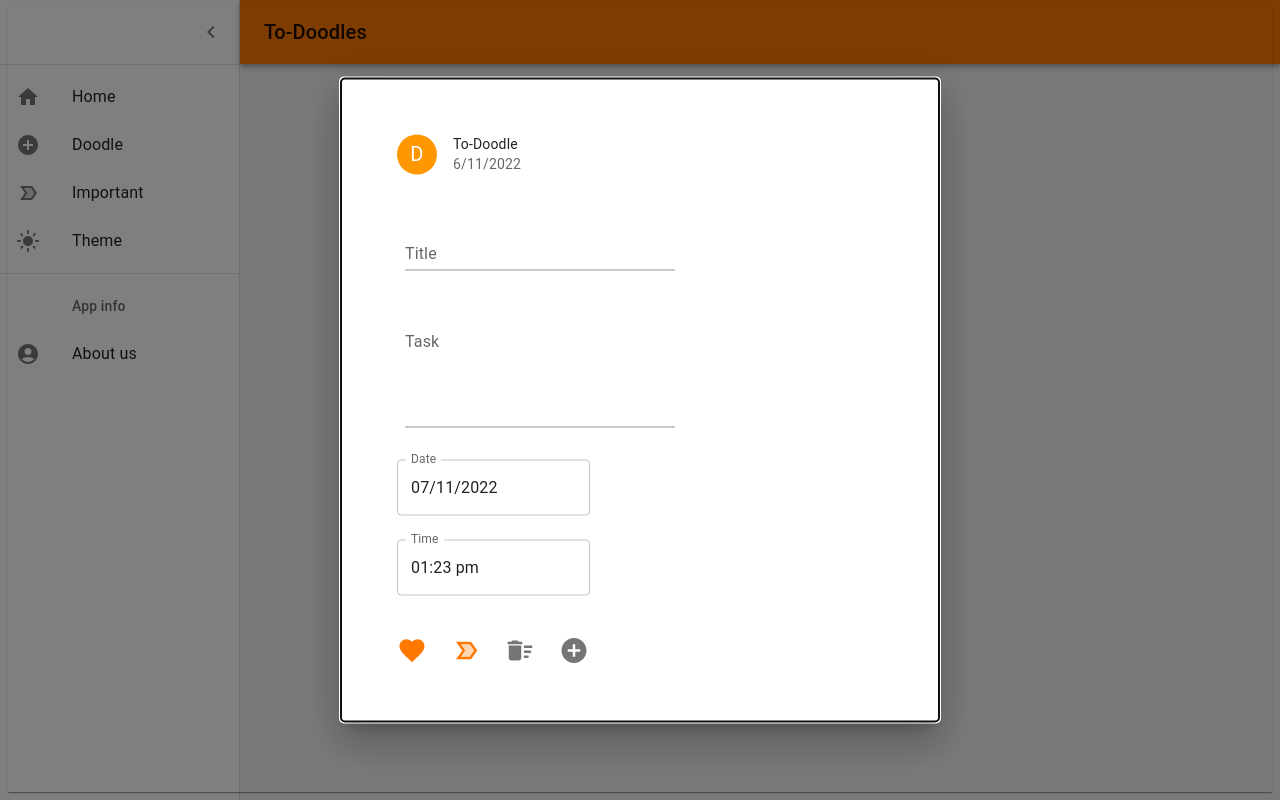
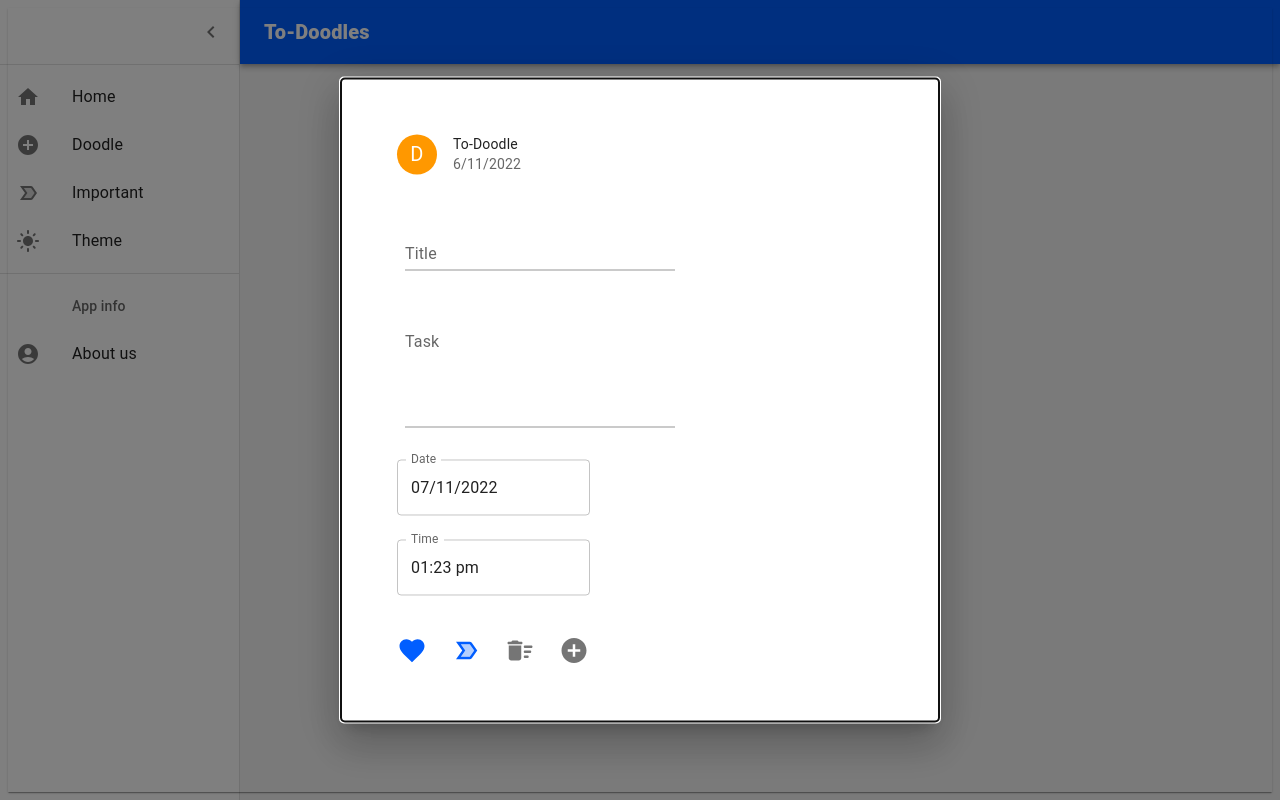
Before and after one commit to TrafalgarWaterDLaw/Vanila-Js-ToDoList, a Next.js app: page /doodles in a window 1280 px wide. Built offline with nearby package versions, Linux system fonts and the light colour scheme.

Commit message:
Theme 💥

```diff
--- a/components/NewTodo.tsx
+++ b/components/NewTodo.tsx
@@ -1,5 +1,3 @@
-import Todo from '../modals/todo';
-
 import { useRouter } from 'next/router';
 import Link from 'next/link';
 
@@ -85,7 +83,7 @@ const NewTodo = () => {
 
 			const inputTime = `${time.getHours().toString()}:${time.getMinutes().toString()}`;
 
-			todoCtx.addTodo(task, inputDate, time.toString(), title);
+			todoCtx.addTodo(task, inputDate, inputTime, title);
 		}
 
 	};
--- a/components/TodoItem.tsx
+++ b/components/TodoItem.tsx
@@ -2,14 +2,10 @@ import Card from '@mui/material/Card';
 import CardHeader from '@mui/material/CardHeader';
 import CardContent from '@mui/material/CardContent';
 import CardActions from '@mui/material/CardActions';
-import Avatar from '@mui/material/Avatar';
 import IconButton from '@mui/material/IconButton';
 import Typography from '@mui/material/Typography';
-import { orange } from '@mui/material/colors';
 
 //Icons
-import FavoriteIcon from '@mui/icons-material/Favorite';
-import FavoriteBorderIcon from '@mui/icons-material/FavoriteBorder';
 import DoneOutlineIcon from '@mui/icons-material/DoneOutline';
 import DeleteSweepRoundedIcon from '@mui/icons-material/DeleteSweepRounded';
 import LabelImportantTwoToneIcon from '@mui/icons-material/LabelImportantTwoTone';
@@ -21,8 +17,6 @@ interface TodoItemProps {
 	text: string;
 	onDelete: () => void;
 	onFavorite: () => void;
-	// onComplete: () => void;
-	// onImportant: () => void;
 }
 
 const TodoItem: React.FC<TodoItemProps> = ({
--- a/components/Ui/Dashboard.tsx
+++ b/components/Ui/Dashboard.tsx
@@ -1,3 +1,7 @@
+import { useContext } from 'react';
+import { TodosContxet } from '../../store/todos.context';
+
+//Material UI
 import * as React from 'react';
 import { styled, createTheme, ThemeProvider } from '@mui/material/styles';
 import CssBaseline from '@mui/material/CssBaseline';
@@ -9,10 +13,8 @@ import List from '@mui/material/List';
 import Typography from '@mui/material/Typography';
 import Divider from '@mui/material/Divider';
 import IconButton from '@mui/material/IconButton';
-import Badge from '@mui/material/Badge';
 import MenuIcon from '@mui/icons-material/Menu';
 import ChevronLeftIcon from '@mui/icons-material/ChevronLeft';
-import NotificationsIcon from '@mui/icons-material/Notifications';
 import { mainListItems, secondaryListItems } from './ListItems';
 
 const drawerWidth: number = 240;
@@ -68,7 +70,7 @@ const Drawer = styled(MuiDrawer, {
 const mdTheme = createTheme({
 	palette: {
 		primary: {
-			main: '#ff7900',
+			main: 'hsla(218, 100%, 50%, 0.996)',
 		},
 		secondary: {
 			main: '#fbfcff',
@@ -76,20 +78,33 @@ const mdTheme = createTheme({
 	},
 });
 
+const mdDarkTheme = createTheme({
+	palette: {
+		primary: {
+			main: '#fff',
+		},
+		secondary: {
+			main: '#000',
+		},
+	},
+})
+
 interface DashboardProps {
 	children?: React.ReactNode;
  }
 
 
 const Dashboard: React.FC<DashboardProps> = ({children}) => {
+	const todoCtx = useContext(TodosContxet)
 	const [open, setOpen] = React.useState(true);
+	const paletteTheme = todoCtx.lightTheme ? 'dark' : 'light'
 
 	const toggleDrawer = () => {
 		setOpen(!open);
 	};
 
 	return (
-		<ThemeProvider theme={mdTheme}>
+		<ThemeProvider theme={todoCtx.lightTheme ? mdDarkTheme : mdTheme}>
 			<Box sx={{ display: 'flex' }}>
 				<CssBaseline />
 				<AppBar position='absolute' open={open}>
@@ -114,6 +129,8 @@ const Dashboard: React.FC<DashboardProps> = ({children}) => {
 							component='h1'
 							variant='h6'
 							color='inherit'
+							fontWeight='800'
+							fontStyle='bold'
 							noWrap
 							sx={{ flexGrow: 1 }}
 						>
@@ -145,7 +162,7 @@ const Dashboard: React.FC<DashboardProps> = ({children}) => {
 					component='main'
 					sx={{
 						backgroundColor: (theme) =>
-							theme.palette.mode === 'light'
+							theme.palette.mode === paletteTheme
 								? theme.palette.grey[100]
 								: theme.palette.grey[900],
 						flexGrow: 1,
--- a/components/Ui/ListItems.tsx
+++ b/components/Ui/ListItems.tsx
@@ -1,3 +1,6 @@
+import { useContext } from 'react';
+import { TodosContxet } from '../../store/todos.context';
+
 //  nextjs imports
 import Link from 'next/link';
 
@@ -12,10 +15,24 @@ import HomeIcon from '@mui/icons-material/Home';
 import DarkModeIcon from '@mui/icons-material/DarkMode';
 import LightModeIcon from '@mui/icons-material/LightMode';
 import AddCircleIcon from '@mui/icons-material/AddCircle';
-import DoneOutlineIcon from '@mui/icons-material/DoneOutline';
-import DeleteSweepRoundedIcon from '@mui/icons-material/DeleteSweepRounded';
 import LabelImportantTwoToneIcon from '@mui/icons-material/LabelImportantTwoTone';
 import AccountCircleRoundedIcon from '@mui/icons-material/AccountCircleRounded';
+
+
+const Theme: React.FC = () => {
+	const todoCtx = useContext(TodosContxet)
+
+	return (
+		<ListItemButton onClick={() => {
+			todoCtx.changeTheme()
+		}}>
+			<ListItemIcon>
+				{todoCtx.lightTheme ? <DarkModeIcon /> : <LightModeIcon/>}
+			</ListItemIcon>
+			<ListItemText primary='Theme' />
+		</ListItemButton>
+	)
+}
 
 export const mainListItems = (
 	<>
@@ -46,12 +63,7 @@ export const mainListItems = (
 			</ListItemButton>
 		</Link>
 
-		<ListItemButton>
-			<ListItemIcon>
-				<LightModeIcon />
-			</ListItemIcon>
-			<ListItemText primary='Theme' />
-		</ListItemButton>
+		<Theme/>
 	</>
 );
 
--- a/store/todos.context.tsx
+++ b/store/todos.context.tsx
@@ -6,6 +6,8 @@ import Todo from '../modals/todo';
 interface TodoProp {
 	items: Todo[];
 	favorite: boolean;
+	lightTheme: boolean;
+	changeTheme: () => void;
 	addFavorite: (todo: Todo) => void;
 	addTodo: (text: string, day: string, time: string, title: string) => void;
 	removeTodo: (id: string) => void;
@@ -17,17 +19,25 @@ interface Prop {
 
 export const TodosContxet = React.createContext<TodoProp>({
 	items: [],
+	favorite: false,
+	lightTheme: true,
 	addTodo: () => {},
-	removeTodo: () => { },
-	favorite: false,
-	addFavorite: () => { }
+	removeTodo: () => {},
+	addFavorite: () => {},
+	changeTheme: () => {},
 });
 
 const TodosContextProvider: React.FC<Prop> = (props) => {
 	const [todos, setTodos] = useState<Todo[]>([]);
 	const [favorite, setFavorite] = useState<boolean>(false);
+	const [theme, setTheme] = useState<boolean>(false);
 
-	const addTodoHandler = (text: string, day: string, time: string, title: string) => {
+	const addTodoHandler = (
+		text: string,
+		day: string,
+		time: string,
+		title: string,
+	) => {
 		const newTodo = new Todo(text, day, time, title);
 
 		setTodos((prevTodos) => {
@@ -45,7 +55,13 @@ const TodosContextProvider: React.FC<Prop> = (props) => {
 		setFavorite((prevFavorite) => {
 			return !prevFavorite;
 		});
-	}
+	};
+
+	const themeHandler = () => {
+		setTheme((prevFavorite) => {
+			return !prevFavorite;
+		});
+	};
 
 	const contextValue: TodoProp = {
 		items: todos,
@@ -53,6 +69,8 @@ const TodosContextProvider: React.FC<Prop> = (props) => {
 		removeTodo: removeTodoHandler,
 		favorite: favorite,
 		addFavorite: favoriteHandler,
+		lightTheme: theme,
+		changeTheme: themeHandler
 	};
 
 	return (
--- a/styles/globals.css
+++ b/styles/globals.css
@@ -2,4 +2,5 @@
   margin: 0;
   padding: 0;
   box-sizing: border-box;
+
 }
```
Also changed, not shown: package.json (+5 -5 lines), 1 other file (tests, documents, lock files or other folders).
